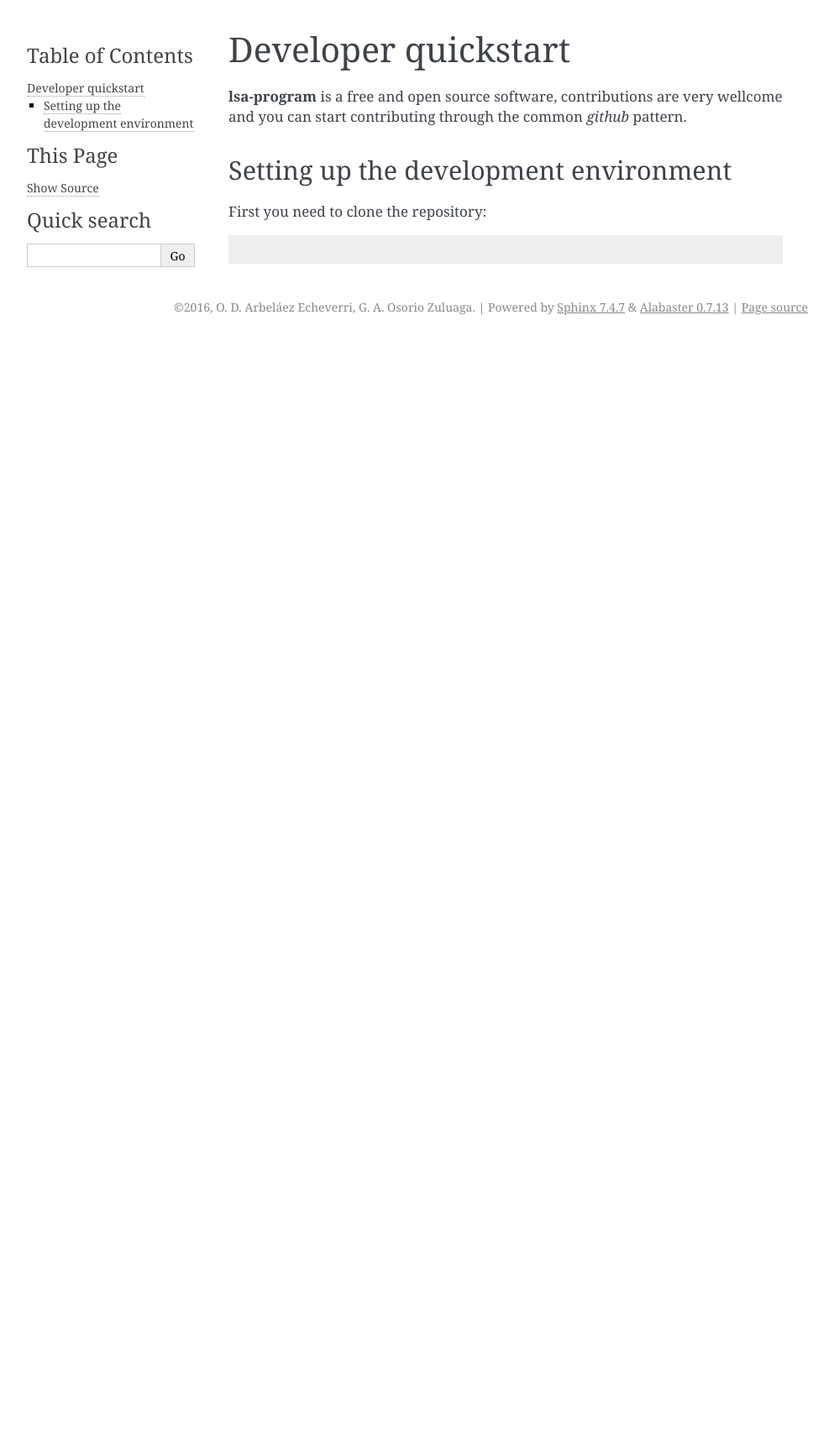
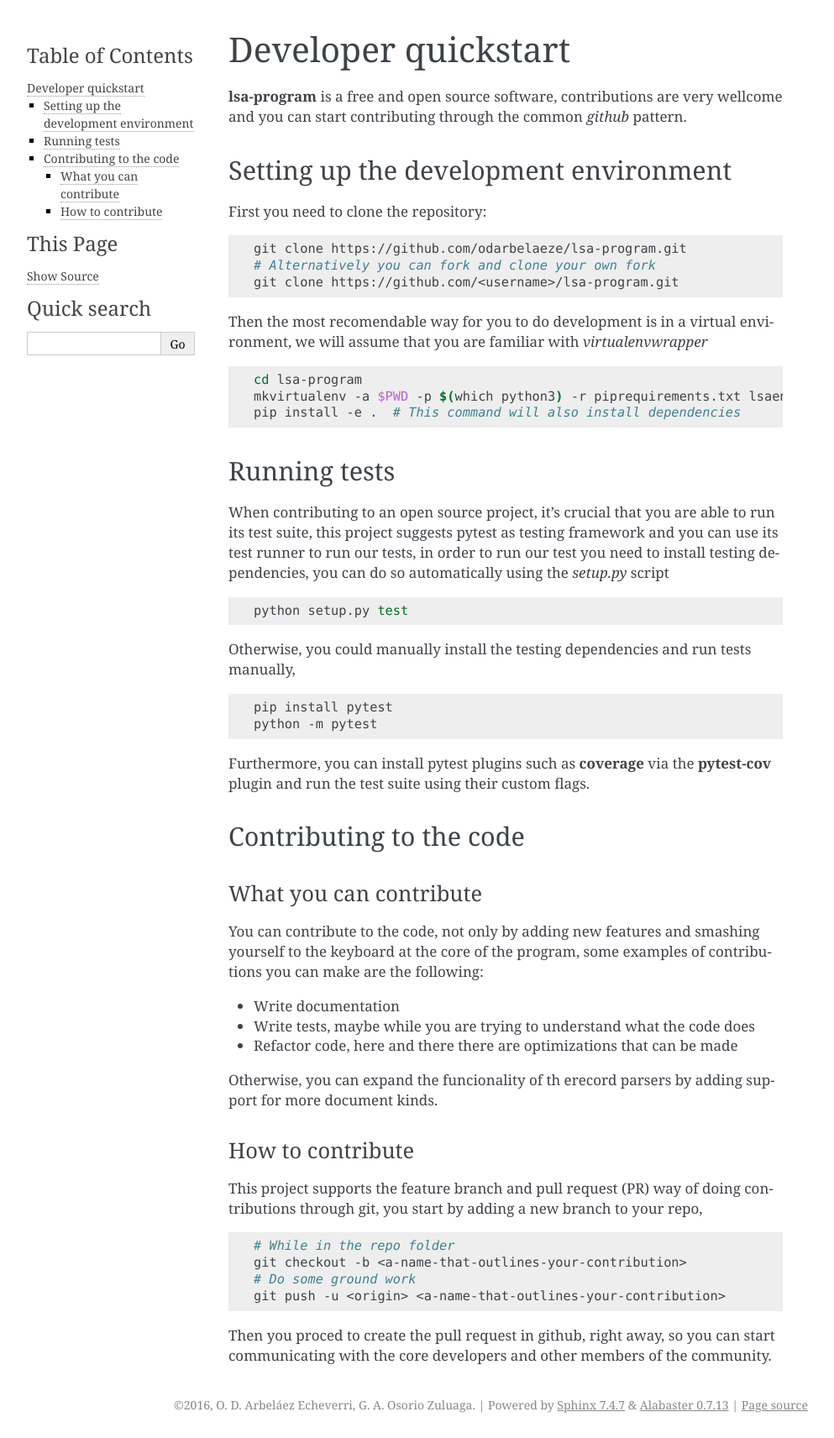
Before and after one commit to odarbelaeze/condor-ir, a Sphinx documentation site: the page built from docs/source/developer-quickstart.rst, in a window 1280 px wide. Shown: the whole page at 84% size, without its empty margins (148-1141 px from the left). Built offline with Sphinx 7.4.7, drawn with Linux system fonts in a browser that asks for light colours; before the commit the page ends 900 px from its top, so only the background shows below that.

Commit message:
Working in the developer quickstart.

```diff
--- a/docs/source/developer-quickstart.rst
+++ b/docs/source/developer-quickstart.rst
@@ -3,8 +3,9 @@ Developer quickstart
 ====================
 
 
-**lsa-program** is a free and open source software, contributions are very wellcome
-and you can start contributing through the common *github* pattern.
+**lsa-program** is a free and open source software, contributions are very
+wellcome and you can start contributing through the common *github* pattern.
+
 
 Setting up the development environment
 ======================================
@@ -12,3 +13,77 @@ Setting up the development environment
 First you need to clone the repository:
 
 .. code-block:: bash
+
+  git clone https://github.com/odarbelaeze/lsa-program.git
+  # Alternatively you can fork and clone your own fork
+  git clone https://github.com/<username>/lsa-program.git
+
+Then the most recomendable way for you to do development is in a virtual
+environment, we will assume that you are familiar with *virtualenvwrapper*
+
+.. code-block:: bash
+
+  cd lsa-program
+  mkvirtualenv -a $PWD -p $(which python3) -r piprequirements.txt lsaenv
+  pip install -e .  # This command will also install dependencies
+
+
+Running tests
+=============
+
+When contributing to an open source project, it's crucial that you are able to
+run its test suite, this project suggests pytest as testing framework and you
+can use its test runner to run our tests, in order to run our test you need to
+install testing dependencies, you can do so automatically using the `setup.py`
+script
+
+.. code-block:: bash
+
+  python setup.py test
+
+
+Otherwise, you could manually install the testing dependencies and run tests
+manually,
+
+.. code-block:: bash
+
+  pip install pytest
+  python -m pytest
+
+Furthermore, you can install pytest plugins such as **coverage** via the
+**pytest-cov** plugin and run the test suite using their custom flags.
+
+
+Contributing to the code
+========================
+
+What you can contribute
+-----------------------
+
+You can contribute to the code, not only by adding new features and smashing
+yourself to the keyboard at the core of the program, some examples of
+contributions you can make are the following:
+
++ Write documentation
++ Write tests, maybe while you are trying to understand what the code does
++ Refactor code, here and there there are optimizations that can be made
+
+Otherwise, you can expand the funcionality of th erecord parsers by adding
+support for more document kinds.
+
+How to contribute
+-----------------
+
+This project supports the feature branch and pull request (PR) way of doing
+contributions through git, you start by adding a new branch to your repo,
+
+.. code-block:: bash
+
+  # While in the repo folder
+  git checkout -b <a-name-that-outlines-your-contribution>
+  # Do some ground work
+  git push -u <origin> <a-name-that-outlines-your-contribution>
+
+Then you proced to create the pull request in github, right away, so you
+can start communicating with the core developers and other members of the
+community.
```
